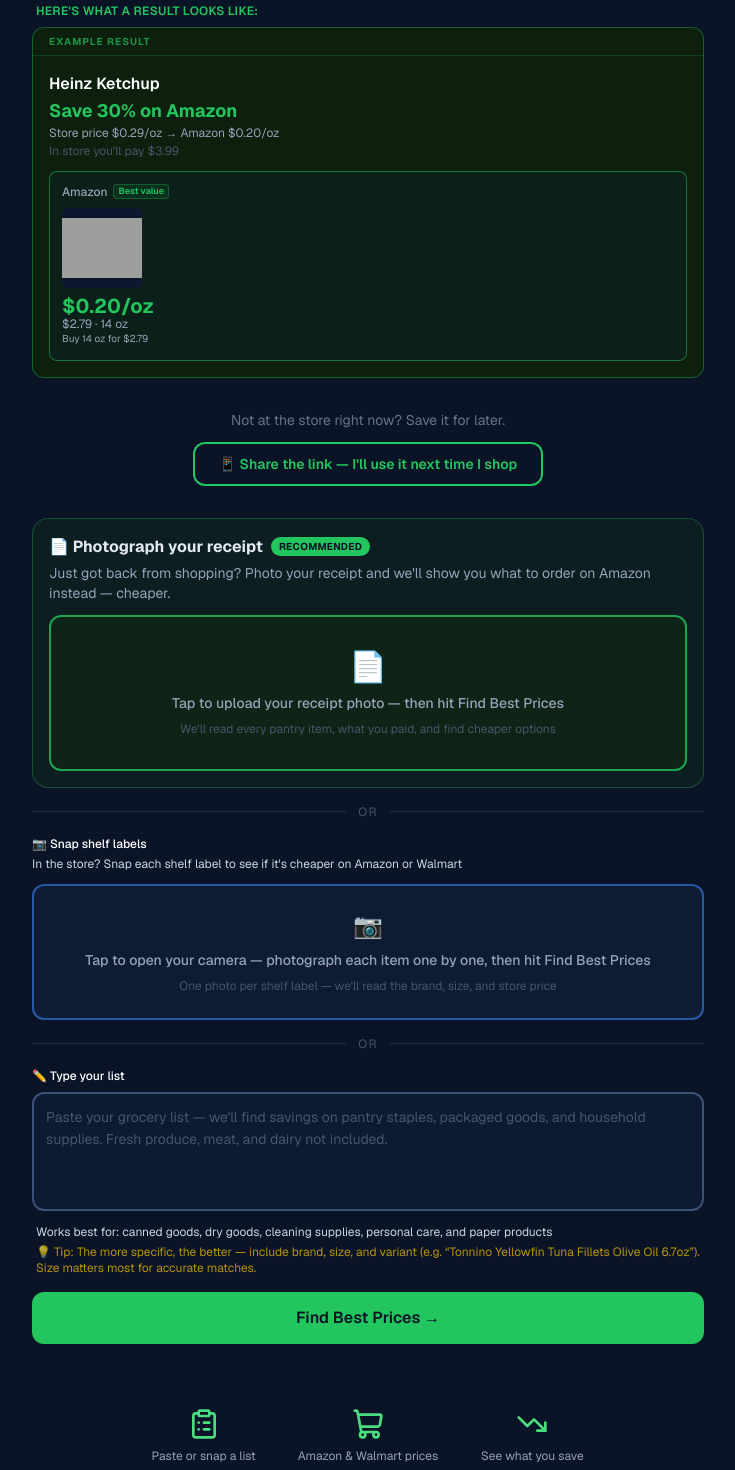
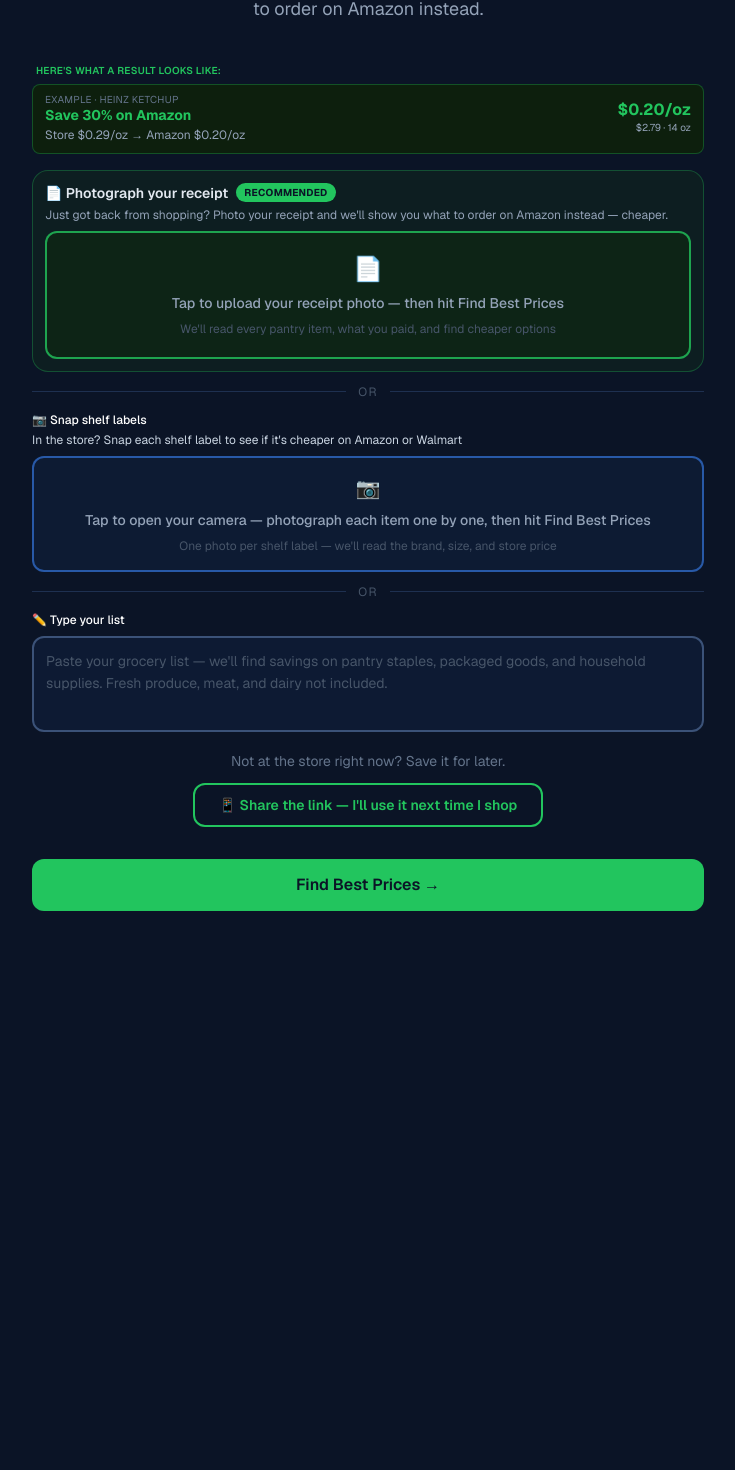
Before and after one commit to mchitnis99/slashcart-app, a Next.js app: page / in a window 1280 px wide. Shown: the part 319-1789 px from the top of the page, without its empty margins (272-1007 px from the left). After the commit the page ends 1310 px from the top, so only its background shows below. Built offline with nearby package versions, Linux system fonts and the light colour scheme; grey boxes are pictures that could not be loaded.

Commit message:
feat: simplify home page — compact example card, tighter inputs, remove bottom strip and tips

```diff
--- a/app/components/GroceryInput.tsx
+++ b/app/components/GroceryInput.tsx
@@ -2,6 +2,7 @@
 
 import { useState, useRef, useEffect } from "react";
 import { useRouter } from "next/navigation";
+import TextReminderButton from "./TextReminderButton";
 
 type CaptureMode = "receipt" | "shelf" | "product";
 
@@ -174,10 +175,10 @@
         : "Reading your list…";
 
   return (
-    <form onSubmit={handleSubmit} className="w-full max-w-2xl mx-auto space-y-4">
+    <form onSubmit={handleSubmit} className="w-full max-w-2xl mx-auto space-y-3">
 
       {/* Option 1: Photograph receipt (primary) */}
-      <div className="rounded-2xl border border-[#22c55e]/30 bg-[#10291c]/50 p-4">
+      <div className="rounded-2xl border border-[#22c55e]/30 bg-[#10291c]/50 p-3">
         <PhotoCaptureZone
           emoji="📄"
           label="Photograph your receipt"
@@ -246,17 +247,13 @@
           value={text}
           onChange={(e) => setText(e.target.value)}
           placeholder="Paste your grocery list — we'll find savings on pantry staples, packaged goods, and household supplies. Fresh produce, meat, and dairy not included."
-          rows={4}
+          rows={3}
           disabled={loading}
           className="w-full rounded-xl border-2 border-[#3b5278] bg-[#0f1f3d]/60 text-[#e2e8f0] placeholder-[#475569] p-3 text-sm leading-relaxed resize-none focus:outline-none focus:ring-2 focus:ring-[#22c55e] transition disabled:opacity-50 disabled:cursor-not-allowed"
         />
-        <p className="mt-1.5 text-xs text-slate-300 px-1">
-          Works best for: canned goods, dry goods, cleaning supplies, personal care, and paper products
-        </p>
-        <p className="mt-1 text-xs text-yellow-400/70 px-1">
-          💡 Tip: The more specific, the better — include brand, size, and variant (e.g. &ldquo;Tonnino Yellowfin Tuna Fillets Olive Oil 6.7oz&rdquo;). Size matters most for accurate matches.
-        </p>
       </div>
+
+      <TextReminderButton />
 
       {error && (
         <p className="text-red-400 text-sm bg-red-900/20 border border-red-800/40 rounded-lg px-4 py-2">
@@ -329,7 +326,7 @@
   return (
     <div>
       <div className="flex items-center gap-2 mb-1 flex-wrap">
-        <p className={primary ? "text-[#e2e8f0] text-base font-bold" : "text-white text-xs font-medium"}>
+        <p className={primary ? "text-[#e2e8f0] text-sm font-semibold" : "text-white text-xs font-medium"}>
           {emoji} {label}
         </p>
         {primary && (
@@ -338,7 +335,7 @@
           </span>
         )}
       </div>
-      <p className={primary ? "text-[#94a3b8] text-sm mb-3" : "text-slate-300 text-xs mb-3"}>{subtext}</p>
+      <p className={primary ? "text-[#94a3b8] text-xs mb-2" : "text-slate-300 text-xs mb-2"}>{subtext}</p>
 
       {previews.length > 0 ? (
         <div className="space-y-3">
@@ -385,7 +382,7 @@
           onDrop={onDrop}
           disabled={loading}
           className={`w-full rounded-xl border-2 text-sm flex flex-col items-center gap-2 transition disabled:opacity-50 disabled:cursor-not-allowed ${
-            primary ? "py-8" : "py-6"
+            primary ? "py-5" : "py-4"
           } ${
             isDragging
               ? "border-[#22c55e] bg-[#0f2030] text-[#22c55e]"
@@ -394,7 +391,7 @@
               : "border-[#3b82f6]/60 bg-[#0d1b33] hover:border-[#3b82f6] hover:bg-[#0f2030] text-[#94a3b8] hover:text-[#3b82f6]"
           }`}
         >
-          <span className={primary ? "text-3xl" : "text-2xl"}>{emoji}</span>
+          <span className={primary ? "text-2xl" : "text-xl"}>{emoji}</span>
           <span className="font-medium text-center px-4">{dropzonePrompt}</span>
           <span className="text-xs text-[#475569] text-center px-4">{dropzoneSubtext}</span>
         </button>
--- a/app/page.tsx
+++ b/app/page.tsx
@@ -1,6 +1,3 @@
-import { ClipboardList, ShoppingCart, TrendingDown } from "lucide-react";
-import Image from "next/image";
-import TextReminderButton from "./components/TextReminderButton";
 import GroceryInput from "./components/GroceryInput";
 
 function SlashCartLogo() {
@@ -32,60 +29,19 @@
 
 function ExampleResultCard() {
   return (
-    <div className="max-w-2xl mx-auto w-full mb-6 sm:mb-8">
-      <p className="text-[#22c55e] text-xs font-semibold uppercase tracking-wide mb-2 px-1">
+    <div className="max-w-2xl mx-auto w-full mb-4">
+      <p className="text-[#22c55e] text-[10px] font-semibold uppercase tracking-wide mb-1.5 px-1">
         Here&apos;s what a result looks like:
       </p>
-      <div className="rounded-xl border border-[#22c55e]/40 bg-[#0d1f0d] overflow-hidden">
-        <div className="flex items-center gap-2 border-b border-[#22c55e]/20 px-3 py-1.5 sm:px-4">
-          <span className="text-[10px] font-bold uppercase tracking-widest text-[#22c55e]/70">
-            Example result
-          </span>
+      <div className="rounded-lg border border-[#22c55e]/30 bg-[#0d1f0d] px-3 py-2.5 flex items-center justify-between gap-3">
+        <div className="min-w-0">
+          <p className="text-[#64748b] text-[10px] uppercase tracking-wide leading-none mb-0.5">Example · Heinz Ketchup</p>
+          <p className="text-[#22c55e] text-sm font-bold leading-tight">Save 30% on Amazon</p>
+          <p className="text-[#94a3b8] text-xs mt-0.5">Store $0.29/oz → Amazon $0.20/oz</p>
         </div>
-        <div className="px-3 pt-3 pb-3 sm:px-4 sm:pt-4 sm:pb-4">
-        <div className="mb-3 min-w-0">
-          <p className="font-semibold text-white capitalize truncate">Heinz Ketchup</p>
-          <p className="text-[#22c55e] text-lg font-bold leading-tight mt-1">
-            Save 30% on Amazon
-          </p>
-          <p className="text-[#94a3b8] text-xs mt-0.5">
-            Store price $0.29/oz → Amazon $0.20/oz
-          </p>
-          <p className="text-[#475569] text-xs mt-0.5">
-            In store you&apos;ll pay $3.99
-          </p>
-        </div>
-
-        <div className="grid grid-cols-1">
-          {/* Amazon — best value */}
-          <div className="rounded-lg p-3 border border-[#22c55e]/50 bg-[#0a2018] overflow-hidden">
-            <div className="flex items-center gap-1.5 mb-2 min-w-0">
-              <p className="text-[#94a3b8] text-xs font-medium shrink-0">Amazon</p>
-              <span className="text-[9px] font-semibold text-[#22c55e] bg-[#22c55e]/10 border border-[#22c55e]/30 rounded px-1 py-0.5 leading-none shrink-0">
-                Best value
-              </span>
-            </div>
-            <div className="w-20 h-20 mb-2 rounded-md bg-[#0d1830] flex items-center justify-center overflow-hidden shrink-0">
-              <Image
-                src="https://m.media-amazon.com/images/I/71HRg2S2fbL._SL500_.jpg"
-                alt="HEINZ Tomato Ketchup 14 oz"
-                width={80}
-                height={80}
-                className="object-contain w-full h-full"
-                unoptimized
-              />
-            </div>
-            <p className="font-bold text-xl leading-none mb-0.5 text-[#22c55e]">
-              $0.20/oz
-            </p>
-            <p className="text-[#94a3b8] text-xs leading-none mb-1">
-              $2.79 · 14 oz
-            </p>
-            <p className="text-[#94a3b8] text-[10px] leading-none mb-1">
-              Buy 14 oz for $2.79
-            </p>
-          </div>
-        </div>
+        <div className="shrink-0 text-right">
+          <p className="text-[#22c55e] font-bold text-base leading-none">$0.20/oz</p>
+          <p className="text-[#94a3b8] text-[10px] mt-0.5">$2.79 · 14 oz</p>
         </div>
       </div>
     </div>
@@ -100,7 +56,7 @@
           <SlashCartLogo />
         </div>
         <h1 className="text-3xl sm:text-5xl font-bold text-[#e2e8f0] leading-tight mb-3">
-          Find out if Amazon&apos;s cheaper — before you buy
+          Find out what you overpaid — and what to order on Amazon instead.
         </h1>
         <p className="text-[#94a3b8] text-base sm:text-lg max-w-lg mx-auto">
           Got a grocery receipt? Find out what you overpaid — and what to order on Amazon instead.
@@ -109,22 +65,7 @@
 
       <ExampleResultCard />
 
-      <TextReminderButton />
-
       <GroceryInput />
-
-      <div className="mt-10 sm:mt-16 grid grid-cols-3 gap-3 sm:gap-6 max-w-xl mx-auto text-center px-2 sm:px-0">
-        {[
-          { icon: <ClipboardList className="w-8 h-8 text-[#4ade80]" />, label: "Paste or snap a list" },
-          { icon: <ShoppingCart className="w-8 h-8 text-[#4ade80]" />, label: "Amazon & Walmart prices" },
-          { icon: <TrendingDown className="w-8 h-8 text-[#4ade80]" />, label: "See what you save" },
-        ].map(({ icon, label }) => (
-          <div key={label} className="space-y-2">
-            <div className="flex justify-center">{icon}</div>
-            <div className="text-[#94a3b8] text-xs">{label}</div>
-          </div>
-        ))}
-      </div>
     </main>
   );
 }
```
